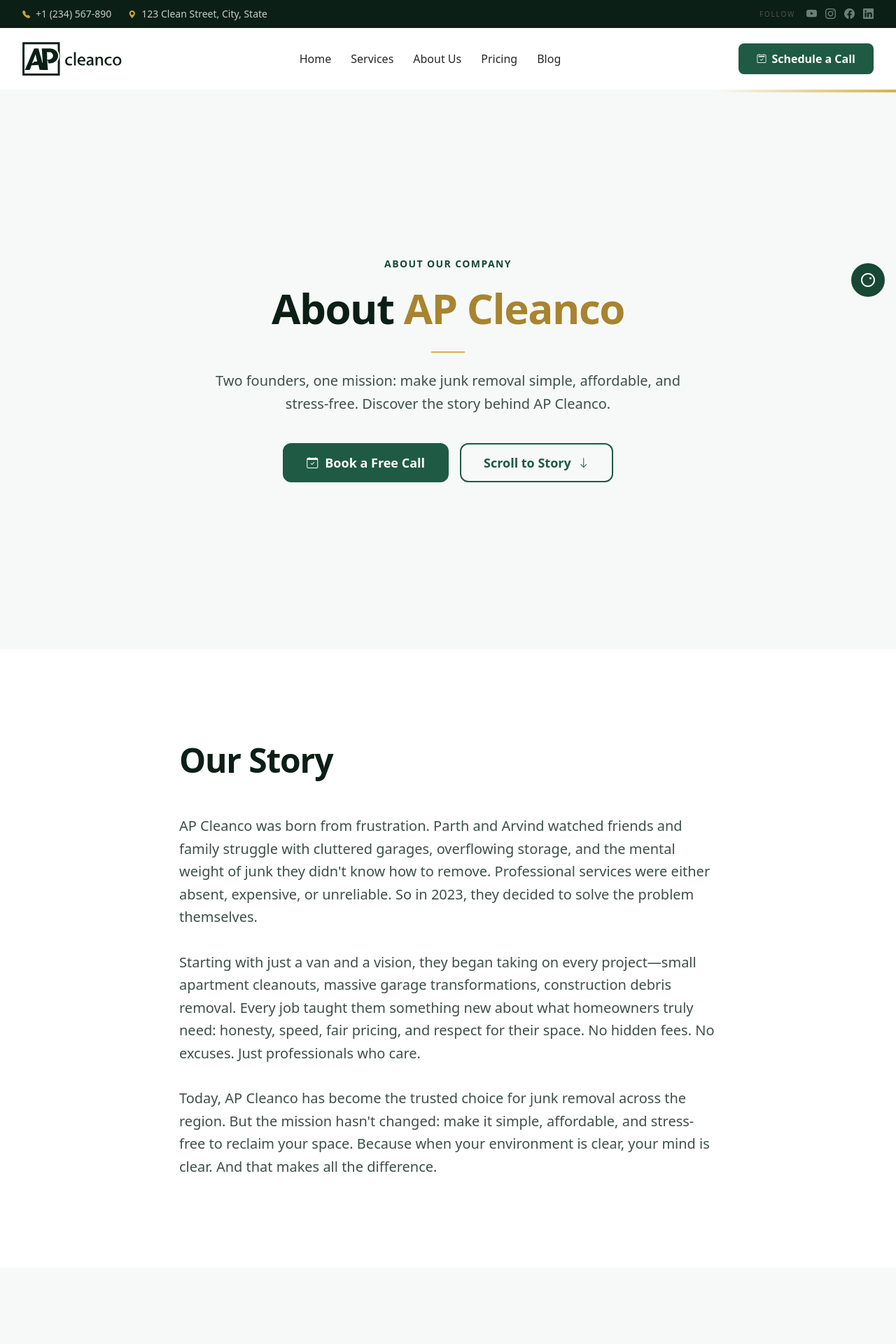
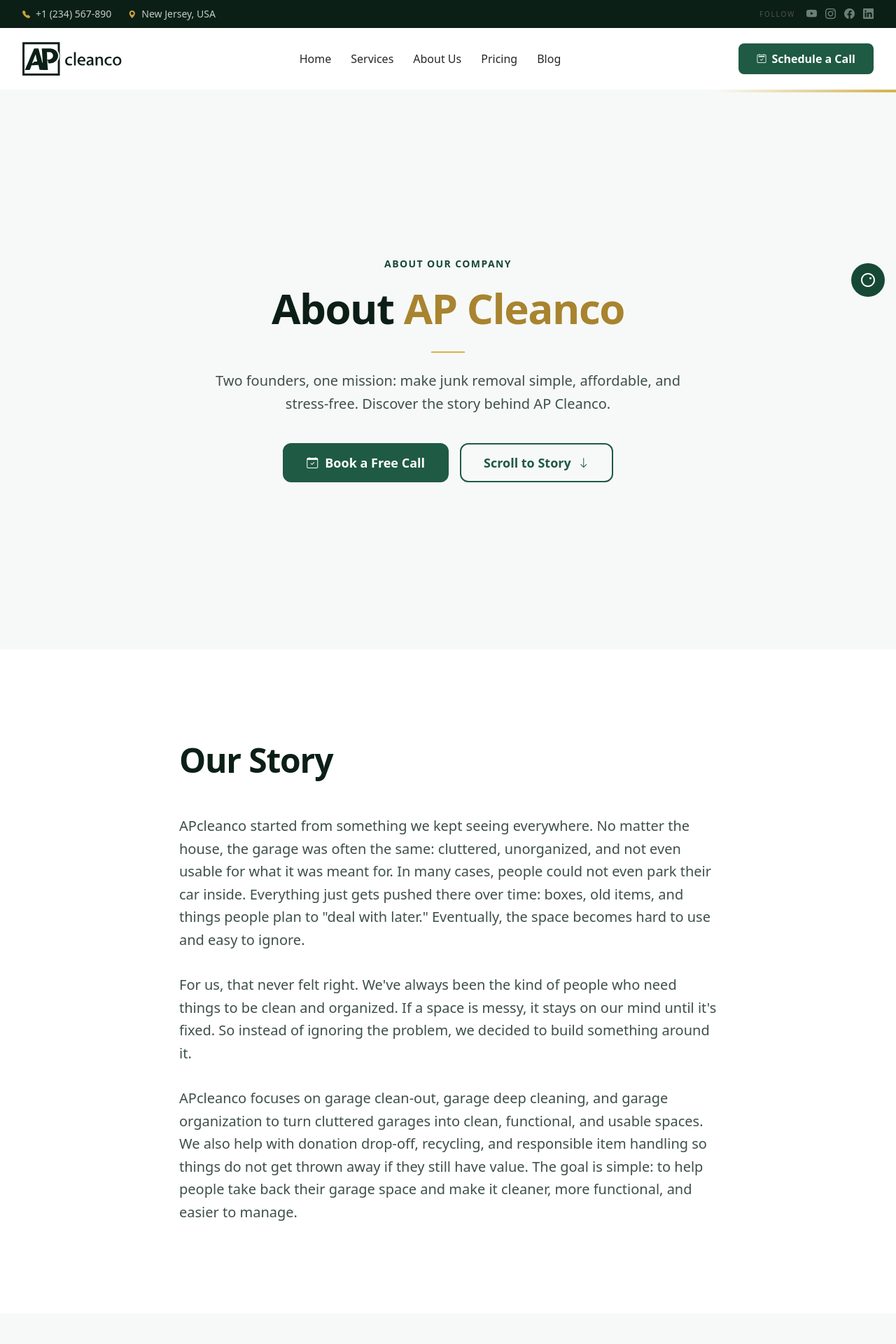
Before and after one commit to website-vikreta/apcleanco, a Next.js app: page /about in a window 1280 px wide. Shown: the top 1920 px of the page at 70% size. Built offline with nearby package versions, Linux system fonts and the light colour scheme.

Commit message:
Content updates: About page, Vision/Mission, and address change to New Jersey

```diff
--- a/app/about/page.tsx
+++ b/app/about/page.tsx
@@ -4,9 +4,7 @@
 import StorySection from '@/components/about/StorySection'
 import FoundersSection from '@/components/about/FoundersSection'
 import VisionMissionSection from '@/components/about/VisionMissionSection'
-import ValuesSection from '@/components/about/ValuesSection'
 import CTASection from '@/components/about/CTASection'
-import ClosingSection from '@/components/about/ClosingSection'
 
 export const metadata: Metadata = {
   title: 'About AP Cleanco - Our Story & Mission | Premium Junk Removal',
@@ -29,9 +27,7 @@
       <StorySection />
       <FoundersSection />
       <VisionMissionSection />
-      <ValuesSection />
       <CTASection />
-      <ClosingSection />
     </main>
   )
 }
--- a/components/Footer.tsx
+++ b/components/Footer.tsx
@@ -106,13 +106,13 @@
                   (555) 123-4567
                 </a>
                 <a
-                  href="https://maps.google.com/?q=123+Clean+Street+Austin+TX+78701"
+                  href="https://maps.google.com/?q=New+Jersey+USA"
                   target="_blank"
                   rel="noopener noreferrer"
                   className="block text-sm font-medium text-neutral-600 hover:text-primary-500 transition-colors whitespace-nowrap"
-                  aria-label="ApcleanCo address at 123 Clean Street, Austin TX 78701, opens in Google Maps"
+                  aria-label="ApcleanCo address at New Jersey, USA, opens in Google Maps"
                 >
-                  123 Clean Street, Austin, TX 78701
+                  New Jersey, USA
                 </a>
               </address>
             </div>
--- a/components/Header.tsx
+++ b/components/Header.tsx
@@ -142,14 +142,14 @@
                 <span>+1 (234) 567-890</span>
               </a>
               <a
-                href="https://maps.google.com/?q=123+Clean+Street+City+State"
+                href="https://maps.google.com/?q=New+Jersey+USA"
                 target="_blank"
                 rel="noopener noreferrer"
                 className="flex items-center gap-2 hover:text-accent-400 transition-colors duration-150 focus-visible:outline-2 focus-visible:outline-accent-400 focus-visible:outline-offset-2 rounded"
-                aria-label="Get directions: 123 Clean Street, City, State"
+                aria-label="Get directions: New Jersey, USA"
               >
                 <i className="bi bi-geo-alt-fill text-accent-500 text-[11px]" aria-hidden="true" />
-                <span>123 Clean Street, City, State</span>
+                <span>New Jersey, USA</span>
               </a>
             </div>
 
--- a/components/about/StorySection.tsx
+++ b/components/about/StorySection.tsx
@@ -60,24 +60,15 @@
         {/* Body */}
         <div className="story-body space-y-6 md:space-y-8">
           <p className="text-lg md:text-xl text-neutral-700 leading-relaxed">
-            AP Cleanco was born from frustration. Parth and Arvind watched friends and family
-            struggle with cluttered garages, overflowing storage, and the mental weight of junk
-            they didn&apos;t know how to remove. Professional services were either absent, expensive,
-            or unreliable. So in 2023, they decided to solve the problem themselves.
+            APcleanco started from something we kept seeing everywhere. No matter the house, the garage was often the same: cluttered, unorganized, and not even usable for what it was meant for. In many cases, people could not even park their car inside. Everything just gets pushed there over time: boxes, old items, and things people plan to &quot;deal with later.&quot; Eventually, the space becomes hard to use and easy to ignore.
           </p>
 
           <p className="text-lg md:text-xl text-neutral-700 leading-relaxed">
-            Starting with just a van and a vision, they began taking on every project—small apartment
-            cleanouts, massive garage transformations, construction debris removal. Every job taught
-            them something new about what homeowners truly need: honesty, speed, fair pricing, and
-            respect for their space. No hidden fees. No excuses. Just professionals who care.
+            For us, that never felt right. We&apos;ve always been the kind of people who need things to be clean and organized. If a space is messy, it stays on our mind until it&apos;s fixed. So instead of ignoring the problem, we decided to build something around it.
           </p>
 
           <p className="text-lg md:text-xl text-neutral-700 leading-relaxed">
-            Today, AP Cleanco has become the trusted choice for junk removal across the region.
-            But the mission hasn&apos;t changed: make it simple, affordable, and stress-free to reclaim
-            your space. Because when your environment is clear, your mind is clear. And that makes all
-            the difference.
+            APcleanco focuses on garage clean-out, garage deep cleaning, and garage organization to turn cluttered garages into clean, functional, and usable spaces. We also help with donation drop-off, recycling, and responsible item handling so things do not get thrown away if they still have value. The goal is simple: to help people take back their garage space and make it cleaner, more functional, and easier to manage.
           </p>
         </div>
       </div>
--- a/components/about/VisionMissionSection.tsx
+++ b/components/about/VisionMissionSection.tsx
@@ -75,9 +75,7 @@
               Our Vision
             </h3>
             <p className="text-neutral-700 text-lg leading-relaxed">
-              To be the most trusted, customer-centric junk removal company in North America—where
-              every homeowner knows they can count on us to transform their space with integrity,
-              speed, and genuine care.
+              Our vision is to become a trusted name for garage transformation by turning overlooked garage spaces into cleaner, more useful, and more organized spaces.
             </p>
           </div>
 
@@ -97,9 +95,7 @@
               Our Mission
             </h3>
             <p className="text-neutral-700 text-lg leading-relaxed">
-              Make junk removal simple, affordable, and stress-free. We handle the heavy lifting so
-              you can reclaim your space, your time, and your peace of mind. Honest pricing. No
-              surprises. Professional service, every time.
+              Our mission is to provide reliable garage clean-out, deep cleaning, and organization services that help people reclaim space, reduce everyday clutter, and bring order and function back to the garage.
             </p>
           </div>
         </div>
```
